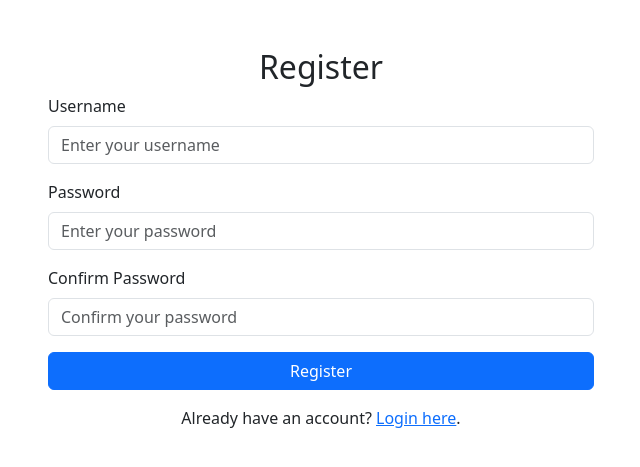
After one commit to simpod6/book-a-lot, a Flask app: page /register in a window 1280 px wide. The commit adds this page. Shown: the top 467 px of the page, without its empty margins (319-959 px from the left). Run offline with Flask 3, Linux system fonts and the light colour scheme.

Commit message:
added dbmanagement

```diff
--- a/app.py
+++ b/app.py
@@ -1,10 +1,34 @@
 from flask import Flask, render_template, request, redirect, url_for, flash, session, jsonify
+from flask_sqlalchemy import SQLAlchemy
 from datetime import datetime, timedelta
-import time
 import uuid
+import config
+from werkzeug.security import generate_password_hash, check_password_hash
 
 app = Flask(__name__)
-app.secret_key = 'supersecretkey'
+app.secret_key = config.APP_SECRET_KEY
+
+
+# SQLAlchemy Configuration for PostgreSQL
+app.config['SQLALCHEMY_DATABASE_URI'] = f'postgresql://{config.PGUSER}:{config.PGPASSWORD}@{config.PGHOST}/{config.PGDATABASE}'
+app.config['SQLALCHEMY_TRACK_MODIFICATIONS'] = False
+
+db = SQLAlchemy(app)
+
+class User(db.Model):
+    __tablename__ = 'users'
+    id = db.Column(db.Integer, primary_key=True)
+    username = db.Column(db.String(50), unique=True, nullable=False)
+    password = db.Column(db.String(255), nullable=False)
+
+class Reservation(db.Model):
+    __tablename__ = 'reservations'
+    id = db.Column(db.Integer, primary_key=True)
+    user_id = db.Column(db.Integer, db.ForeignKey('users.id'), nullable=False)
+    start_time = db.Column(db.DateTime, nullable=False)
+    end_time = db.Column(db.DateTime, nullable=False)
+    user = db.relationship('User', backref='reservations')
+
 
 # In-memory databases
 users = {
@@ -26,16 +50,21 @@ def login():
         username = request.form.get('username')
         password = request.form.get('password')
 
-        if username in users and users[username] == password:
+        user = User.query.filter_by(username=username).first()
+
+        if user and check_password_hash(user.password, password):
             session['username'] = username
+            session['user_id'] = user.id
             flash('Login successful!', 'success')
             return redirect(url_for('index'))
+
         flash('Invalid username or password!', 'danger')
     return render_template('login.html')
 
 @app.route('/logout')
 def logout():
     session.pop('username', None)
+    session.pop('user_id', None)
     flash('You have been logged out.', 'success')
     return redirect(url_for('login'))
 
@@ -44,19 +73,29 @@ def index():
     if 'username' not in session:
         flash('Please log in to access the system.', 'danger')
         return redirect(url_for('login'))
-    return render_template('index.html', reservations=reservations, username=session['username'])
+
+     # Fetch all reservations for the calendar
+    reservations = Reservation.query.join(User).all()
+
+    # Fetch reservations for the logged-in user (to cancel)
+    user_reservations = Reservation.query.filter_by(user_id=session['user_id']).all()
+
+    # Pass both sets of reservations to the template
+    return render_template('index.html',
+                           reservations=reservations,
+                           user_reservations=user_reservations)
 
 @app.route('/api/reservations')
 def get_reservations():
+    reservations = Reservation.query.join(User).all()
     return jsonify([
         {
-            'title': reservation['user'],
-            'start': reservation['start_time'],
-            'end': reservation['end_time']
+            'title': res.user.username,
+            'start': res.start_time.isoformat(),
+            'end': res.end_time.isoformat()
         }
-        for reservation in reservations
+        for res in reservations
     ])
-
 
 
 @app.route('/add_reservation', methods=['POST'])
@@ -68,32 +107,31 @@ def add_reservation():
 
     # Fetch data from the form
     date = request.form['date']
-    start_time = request.form['start_time']
+    start_time_str = request.form['start_time']
     duration = int(request.form['duration'])
 
     # Calculate start and end times
-    start_datetime = datetime.strptime(f"{date} {start_time}", "%Y-%m-%d %H:%M")
-    end_datetime = start_datetime + timedelta(minutes=duration)
+    start_time = datetime.strptime(f"{date} {start_time_str}", "%Y-%m-%d %H:%M")
+    end_time = start_time + timedelta(minutes=duration)
 
     # Check for overlapping reservations
-    for reservation in reservations:
-        if reservation['date'] == date:
-            existing_start = datetime.strptime(reservation['start_time'], "%Y-%m-%d %H:%M")
-            existing_end = datetime.strptime(reservation['end_time'], "%Y-%m-%d %H:%M")
-            if start_datetime < existing_end and end_datetime > existing_start:
-                flash('Reservation overlaps with an existing one!', 'danger')
-                return redirect(url_for('index'))
+    overlapping = Reservation.query.filter(
+        Reservation.start_time < end_time,
+        Reservation.end_time > start_time
+    ).first()
 
-    duration = int((end_datetime - start_datetime).total_seconds() // 60)
-     # Add reservation to the list with a unique ID
-    reservations.append({
-        'id': str(uuid.uuid4()),  # Generate a unique ID for the reservation
-        'date': date,
-        'start_time': start_datetime.strftime("%Y-%m-%d %H:%M"),
-        'end_time': end_datetime.strftime("%Y-%m-%d %H:%M"),
-        'user': session['username'],
-        'display': f"{date} {start_datetime.strftime('%H:%M')}–{end_datetime.strftime('%H:%M')} ({duration} min)"
-    })
+    if overlapping:
+        flash('Reservation overlaps with an existing one!', 'danger')
+        return redirect(url_for('index'))
+
+    # Add the reservation
+    reservation = Reservation(
+        user_id=session['user_id'],
+        start_time=start_time,
+        end_time=end_time
+    )
+    db.session.add(reservation)
+    db.session.commit()
 
     flash('Reservation successfully added!', 'success')
     return redirect(url_for('index'))
@@ -106,30 +144,60 @@ def cancel_reservation():
         flash('You must be logged in to cancel a reservation.', 'danger')
         return redirect(url_for('login'))
 
-    username = session['username']
+    user_id = session['user_id']
 
     if request.method == 'POST':
         reservation_id = request.form.get('reservation_id')
 
-        # Remove the reservation by ID
-        reservations[:] = [r for r in reservations if r['id'] != reservation_id]
+        reservation = Reservation.query.filter_by(id=reservation_id, user_id=user_id).first()
 
-        flash('Reservation successfully cancelled!', 'success')
+
+        if reservation:
+            db.session.delete(reservation)
+            db.session.commit()
+            flash('Reservation successfully cancelled!', 'success')
+        else:
+            flash('Reservation not found or not authorized.', 'danger')
+
         return redirect(url_for('index'))
 
-    # Filter and format reservations for the logged-in user
-    user_reservations = []
-    for r in reservations:
-        if r['user'] == username:
-            start_time = datetime.strptime(r['start_time'], "%Y-%m-%d %H:%M")
-            end_time = datetime.strptime(r['end_time'], "%Y-%m-%d %H:%M")
-            duration = int((end_time - start_time).total_seconds() // 60)
-            user_reservations.append({
-                'id': r['id'],
-                'display': f"{r['date']} {start_time.strftime('%H:%M')}–{end_time.strftime('%H:%M')} ({duration} min)"
-            })
+    user_reservations = Reservation.query.filter_by(user_id=user_id).all()
+    formatted_reservations = [
+        {
+            'id': r.id,
+            'display': f"{r.start_time.strftime('%Y-%m-%d %H:%M')} to {r.end_time.strftime('%H:%M')}"
+        }
+        for r in user_reservations
+    ]
 
     return render_template('cancel_reservation.html', reservations=user_reservations)
+
+@app.route('/register', methods=['GET', 'POST'])
+def register():
+    if request.method == 'POST':
+        username = request.form['username']
+        password = request.form['password']
+        confirm_password = request.form['confirm_password']
+
+        if password != confirm_password:
+            flash('Passwords do not match!', 'danger')
+            return redirect(url_for('register'))
+
+        existing_user = User.query.filter_by(username=username).first()
+        if existing_user:
+            flash('Username already exists!', 'danger')
+            return redirect(url_for('register'))
+
+        hashed_password = generate_password_hash(password)
+        user = User(username=username, password=hashed_password)
+        db.session.add(user)
+        db.session.commit()
+
+        flash('Registration successful! Please log in.', 'success')
+        return redirect(url_for('login'))
+
+    return render_template('register.html')
+
 
 
 
--- /dev/null
+++ b/create_tables.py
@@ -0,0 +1,2 @@
+from app import db
+db.create_all()
--- /dev/null
+++ b/templates/register.html
@@ -0,0 +1,63 @@
+<!DOCTYPE html>
+<html lang="en">
+<head>
+    <meta charset="UTF-8">
+    <meta name="viewport" content="width=device-width, initial-scale=1.0">
+    <title>Register</title>
+    <link href="https://cdn.jsdelivr.net/npm/bootstrap@5.3.0-alpha3/dist/css/bootstrap.min.css" rel="stylesheet">
+</head>
+<body>
+    {% with messages = get_flashed_messages(with_categories=True) %}
+    {% if messages %}
+    <div>
+        {% for category, message in messages %}
+        <div class="alert alert-{{ category }} alert-dismissible fade show" role="alert">
+            {{ message }}
+            <button type="button" class="btn-close" data-bs-dismiss="alert" aria-label="Close"></button>
+        </div>
+        {% endfor %}
+    </div>
+    {% endif %}
+    {% endwith %}
+
+    <script>
+        // Auto-close flash messages after 2 seconds
+        setTimeout(function () {
+            let alerts = document.querySelectorAll('.alert');
+            alerts.forEach(function (alert) {
+                alert.classList.remove('show'); // Hide the alert
+                setTimeout(() => alert.remove(), 150); // Remove from DOM after fade-out
+            });
+        }, 2000); // 2-second delay
+    </script>
+
+
+    <div class="container mt-5">
+        <div class="row justify-content-center">
+            <div class="col-md-6">
+                <h2 class="text-center">Register</h2>
+                <form method="POST" action="{{ url_for('register') }}">
+                    <div class="mb-3">
+                        <label for="username" class="form-label">Username</label>
+                        <input type="text" class="form-control" id="username" name="username" placeholder="Enter your username" required>
+                    </div>
+                    <div class="mb-3">
+                        <label for="password" class="form-label">Password</label>
+                        <input type="password" class="form-control" id="password" name="password" placeholder="Enter your password" required>
+                    </div>
+                    <div class="mb-3">
+                        <label for="confirm_password" class="form-label">Confirm Password</label>
+                        <input type="password" class="form-control" id="confirm_password" name="confirm_password" placeholder="Confirm your password" required>
+                    </div>
+                    <button type="submit" class="btn btn-primary w-100">Register</button>
+                </form>
+                <div class="text-center mt-3">
+                    <p>Already have an account? <a href="{{ url_for('login') }}">Login here</a>.</p>
+                </div>
+            </div>
+        </div>
+    </div>
+
+    <script src="https://cdn.jsdelivr.net/npm/bootstrap@5.3.0-alpha3/dist/js/bootstrap.bundle.min.js"></script>
+</body>
+</html>
```
Also changed, not shown: templates/index.html (+4 -4 lines), templates/login.html (+24 -0 lines), 1 other file.
